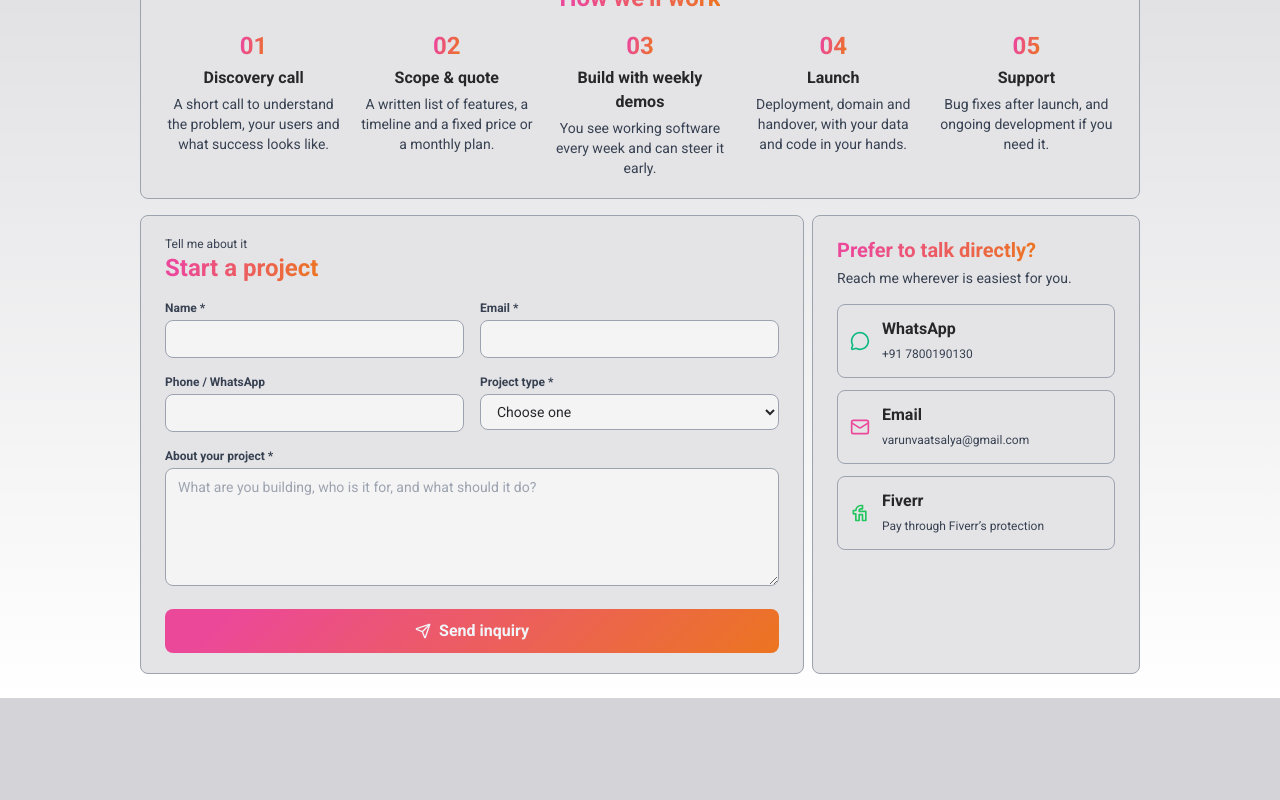
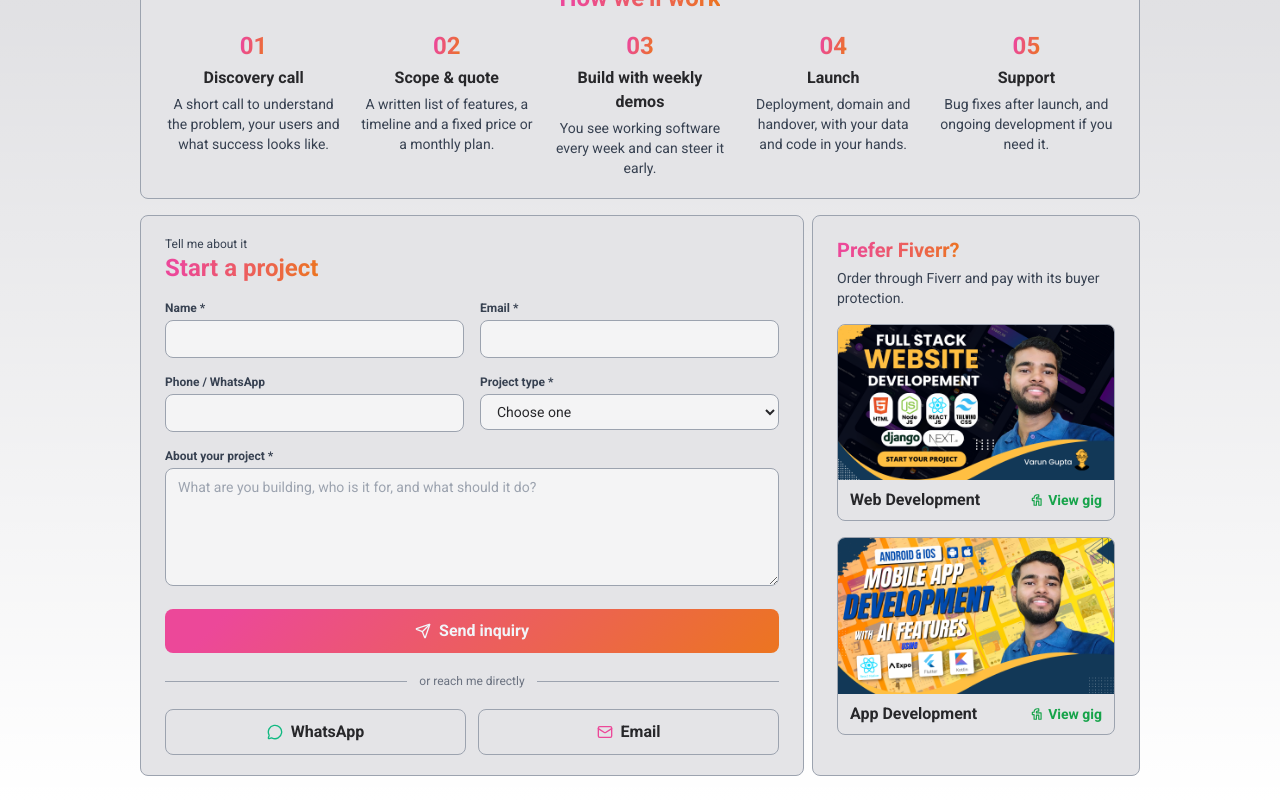
Before and after one commit to varunvaatsalya/varun_gupta, a Next.js app: page /hire in a window 1280 px wide. Shown: the part 337-1137 px from the top of the page. Before the commit the page ends 1035 px from the top, so only its background shows below. Built offline with nearby package versions, Linux system fonts and the light colour scheme.

Commit message:
ui changes

```diff
--- a/src/app/hire/page.js
+++ b/src/app/hire/page.js
@@ -1,3 +1,4 @@
+import Image from "next/image";
 import Link from "next/link";
 import { ArrowLeft, Mail, MessageCircle } from "lucide-react";
 import { TbBrandFiverr } from "react-icons/tb";
@@ -88,59 +89,71 @@
             whatsappHref={whatsappHref}
             ownEmails={contact.emails.map((item) => item.value)}
           />
+
+          <div className="flex items-center gap-3 my-5 text-xs text-gray-500" aria-hidden="true">
+            <span className="h-px flex-1 bg-gray-400 dark:bg-gray-800" />
+            or reach me directly
+            <span className="h-px flex-1 bg-gray-400 dark:bg-gray-800" />
+          </div>
+          <div className="grid sm:grid-cols-2 gap-3">
+            <a
+              href={whatsappHref}
+              target="_blank"
+              rel="noopener noreferrer"
+              className="inline-flex items-center justify-center gap-2 rounded-lg border border-gray-400 dark:border-gray-700 px-4 py-2.5 font-semibold text-zinc-800 dark:text-zinc-100 hover:border-emerald-500 hover:text-emerald-600 dark:hover:text-emerald-400"
+              aria-label="Chat on WhatsApp (opens in new tab)"
+            >
+              <MessageCircle className="size-4 text-emerald-500" aria-hidden="true" />
+              WhatsApp
+            </a>
+            <a
+              href={`mailto:${email}`}
+              className="inline-flex items-center justify-center gap-2 rounded-lg border border-gray-400 dark:border-gray-700 px-4 py-2.5 font-semibold text-zinc-800 dark:text-zinc-100 hover:border-pink-500 hover:text-pink-500"
+              aria-label={`Send email to ${email}`}
+            >
+              <Mail className="size-4 text-pink-500" aria-hidden="true" />
+              Email
+            </a>
+          </div>
         </section>
 
-        <aside className={sectionClassName} aria-labelledby="direct-heading">
-          <h2 id="direct-heading" className="text-xl font-semibold gradient w-fit mb-1">
-            Prefer to talk directly?
+        <aside className={sectionClassName} aria-labelledby="fiverr-heading">
+          <h2 id="fiverr-heading" className="text-xl font-semibold gradient w-fit mb-1">
+            Prefer Fiverr?
           </h2>
           <p className="text-sm text-gray-700 dark:text-gray-400 mb-4">
-            Reach me wherever is easiest for you.
+            Order through Fiverr and pay with its buyer protection.
           </p>
-          <ul className="space-y-3">
-            <li>
-              <a
-                href={whatsappHref}
-                target="_blank"
-                rel="noopener noreferrer"
-                className="flex items-center gap-3 rounded-lg border border-gray-400 dark:border-gray-800 p-3 hover:border-emerald-500"
-                aria-label="Chat on WhatsApp (opens in new tab)"
-              >
-                <MessageCircle className="size-5 text-emerald-500" aria-hidden="true" />
-                <span>
-                  <span className="block font-semibold text-zinc-800 dark:text-zinc-100">WhatsApp</span>
-                  <span className="text-xs text-gray-700 dark:text-gray-400">{contact.phone.value}</span>
-                </span>
-              </a>
-            </li>
-            <li>
-              <a
-                href={`mailto:${email}`}
-                className="flex items-center gap-3 rounded-lg border border-gray-400 dark:border-gray-800 p-3 hover:border-pink-500"
-                aria-label={`Send email to ${email}`}
-              >
-                <Mail className="size-5 text-pink-500" aria-hidden="true" />
-                <span className="min-w-0">
-                  <span className="block font-semibold text-zinc-800 dark:text-zinc-100">Email</span>
-                  <span className="text-xs text-gray-700 dark:text-gray-400 break-all">{email}</span>
-                </span>
-              </a>
-            </li>
-            <li>
-              <a
-                href={resume.fiverrProfileUrl}
-                target="_blank"
-                rel="noopener noreferrer"
-                className="flex items-center gap-3 rounded-lg border border-gray-400 dark:border-gray-800 p-3 hover:border-green-500"
-                aria-label="Hire me on Fiverr (opens in new tab)"
-              >
-                <TbBrandFiverr className="size-5 text-green-500" aria-hidden="true" />
-                <span>
-                  <span className="block font-semibold text-zinc-800 dark:text-zinc-100">Fiverr</span>
-                  <span className="text-xs text-gray-700 dark:text-gray-400">Pay through Fiverr’s protection</span>
-                </span>
-              </a>
-            </li>
+          <ul className="space-y-4">
+            {resume.fiverrGigs.map((gig) => (
+              <li key={gig.id}>
+                <a
+                  href={gig.href}
+                  target="_blank"
+                  rel="noopener noreferrer"
+                  className="group block overflow-hidden rounded-lg border border-gray-400 dark:border-gray-800 hover:border-green-500"
+                  aria-label={gig.ariaLabel}
+                >
+                  <Image
+                    height={800}
+                    width={800}
+                    src={gig.image}
+                    alt={gig.imageAlt}
+                    className="w-full"
+                    loading="lazy"
+                  />
+                  <span className="flex items-center justify-between gap-2 px-3 py-2">
+                    <span className="font-semibold text-zinc-800 dark:text-zinc-100">
+                      {gig.title}
+                    </span>
+                    <span className="inline-flex items-center gap-1 text-sm font-semibold text-green-600 dark:text-green-500 group-hover:underline underline-offset-2">
+                      <TbBrandFiverr aria-hidden="true" />
+                      View gig
+                    </span>
+                  </span>
+                </a>
+              </li>
+            ))}
           </ul>
         </aside>
       </div>
--- a/src/components/CoMain.js
+++ b/src/components/CoMain.js
@@ -12,24 +12,31 @@
         id="freelancing"
         className="bg-zinc-200 dark:bg-gray-950 w-full border border-gray-400 dark:border-gray-800 rounded-lg flex flex-col justify-center items-center"
       >
-        <div className="flex gap-1 w-full items-center px-2 my-1">
+        <Link
+          href={resume.fiverrProfileUrl}
+          target="_blank"
+          rel="noopener noreferrer"
+          title="View Fiverr profile"
+          aria-label="View my Fiverr profile (opens in new tab)"
+          className="group flex gap-1 w-full items-center px-2 my-1 font-bold text-gray-700 dark:text-gray-300"
+        >
           <TbBrandFiverr
-            className="text-2xl text-green-200 dark:text-green-800 outline outline-2 outline-offset-2 outline-gray-400 dark:outline-gray-700 rounded-full m-2"
+            className="text-2xl text-green-600 dark:text-green-500 outline outline-2 outline-offset-2 outline-gray-400 dark:outline-gray-700 rounded-full m-2"
             aria-hidden="true"
           />
-          <Link
-            href={resume.fiverrProfileUrl}
-            target="_blank"
-            rel="noopener noreferrer"
-            title="View Fiverr profile"
-            aria-label="View Fiverr profile"
-            className="font-bold text-gray-400 dark:text-gray-700 hover:text-pink-500 hover:underline underline-offset-2"
-          >
+          <span className="group-hover:text-green-600 dark:group-hover:text-green-500 group-hover:underline underline-offset-2">
             {resume.fiverrLabel}
-          </Link>
-        </div>
+          </span>
+        </Link>
 
         <FiverrGigsCarousel gigs={gigs} />
+
+        <Link
+          href="/hire"
+          className="text-lg font-bold py-2 text-center text-pink-500 hover:text-orange-500 hover:underline underline-offset-2"
+        >
+          Hire Me
+        </Link>
       </div>
 
       <Link
--- a/src/components/FiverrGigsCarousel.js
+++ b/src/components/FiverrGigsCarousel.js
@@ -1,7 +1,6 @@
 "use client";
 
 import Image from "next/image";
-import Link from "next/link";
 import useEmblaCarousel from "embla-carousel-react";
 import { useCallback, useEffect, useState } from "react";
 
@@ -48,8 +47,6 @@
   }, [emblaApi, gigs.length, paused]);
 
   if (!gigs.length) return null;
-
-  const activeGig = gigs[active] ?? gigs[0];
 
   return (
     <div
@@ -119,16 +116,6 @@
           </div>
         )}
       </div>
-
-      <Link
-        href={activeGig.href}
-        target="_blank"
-        rel="noopener noreferrer"
-        className="text-lg font-bold pt-2 text-pink-500 hover:text-orange-500 hover:underline underline-offset-2 pb-2"
-        aria-label={activeGig.ariaLabel}
-      >
-        {activeGig.cta}
-      </Link>
     </div>
   );
 }
--- a/src/data/resume.json
+++ b/src/data/resume.json
@@ -267,7 +267,6 @@
       "image": "/images/fiverr-web.png",
       "imageAlt": "Varun Gupta's Fiverr profile – freelance full-stack web development services",
       "href": "https://www.fiverr.com/s/8z5y2Y4",
-      "cta": "Hire me for Web Development",
       "ariaLabel": "Hire Varun Gupta on Fiverr for your web development project (opens in new tab)"
     },
     {
@@ -276,7 +275,6 @@
       "image": "/images/fiverr-app.png",
       "imageAlt": "Varun Gupta's Fiverr profile – freelance app development services",
       "href": "https://www.fiverr.com/s/zWYBXz3",
-      "cta": "Hire me for App Development",
       "ariaLabel": "Hire Varun Gupta on Fiverr for your app development project (opens in new tab)"
     }
   ],
```
